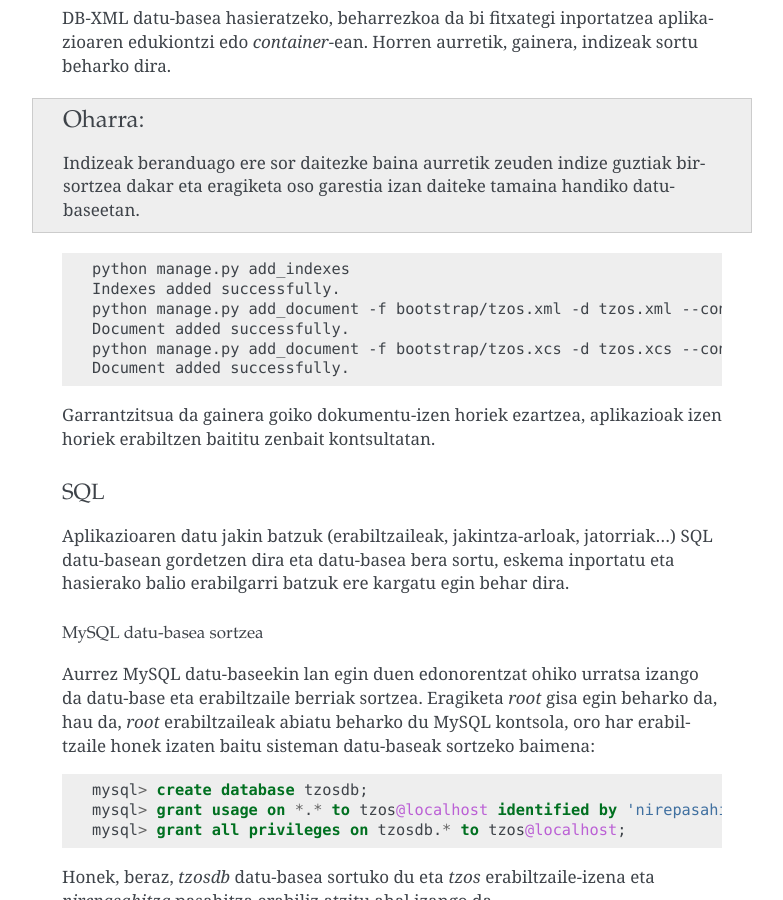
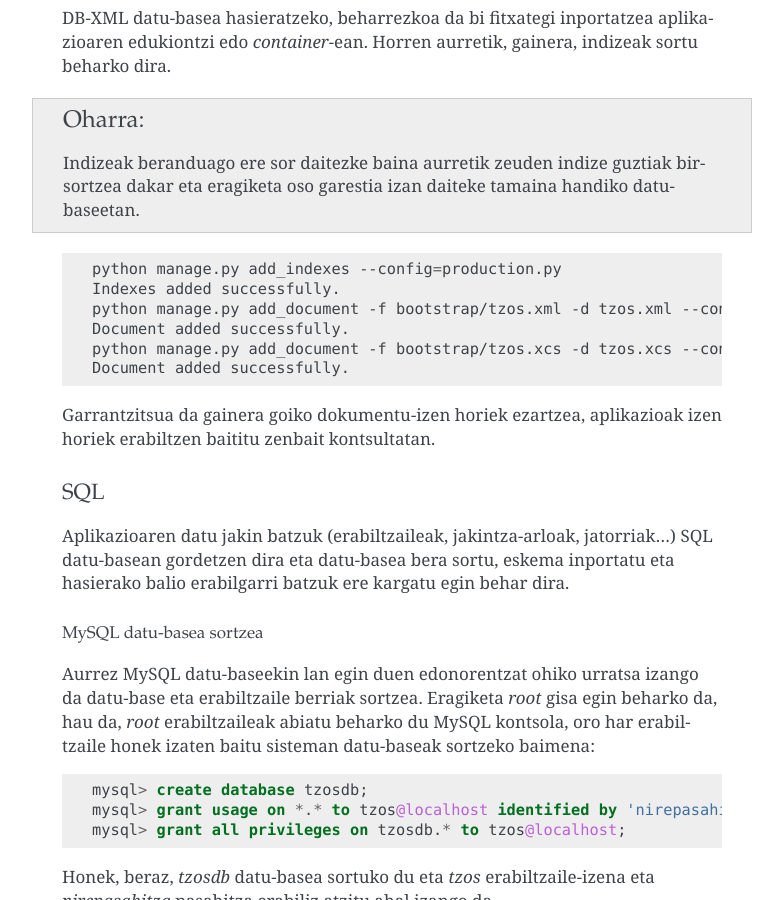
Before and after one commit to julen/tzos, a Sphinx documentation site: the page built from docs/instalazioa.rst, in a window 1280 px wide and 900 px high, scrolled down 7393 px. Shown: the whole window, without its empty margins (358-1141 px from the left). Built offline with Sphinx 7.4.7, drawn with Linux system fonts in a browser that asks for light colours.

Commit message:
Small fix.

```diff
--- a/docs/instalazioa.rst
+++ b/docs/instalazioa.rst
@@ -393,7 +393,7 @@ indizeak sortu beharko dira.
 
 .. code-block:: bash
 
-    python manage.py add_indexes
+    python manage.py add_indexes --config=production.py
     Indexes added successfully.
     python manage.py add_document -f bootstrap/tzos.xml -d tzos.xml --config=production.py
     Document added successfully.
```
